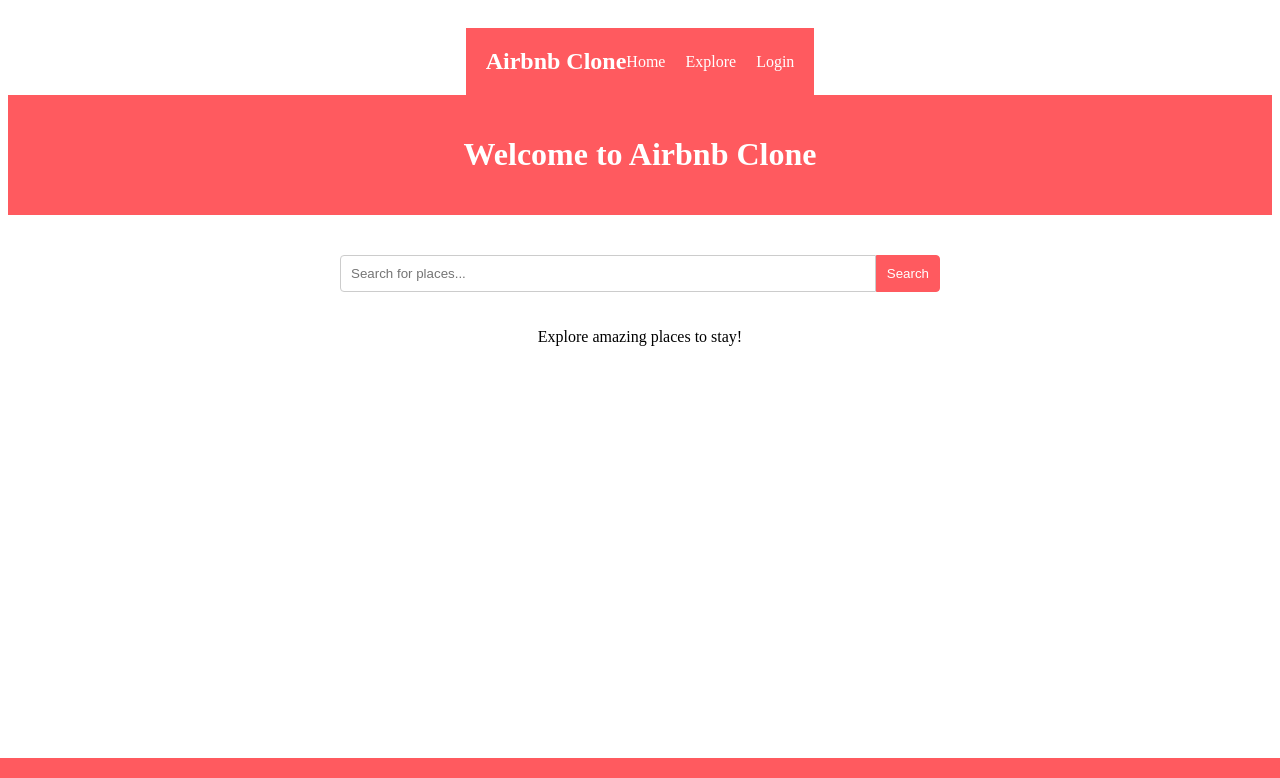
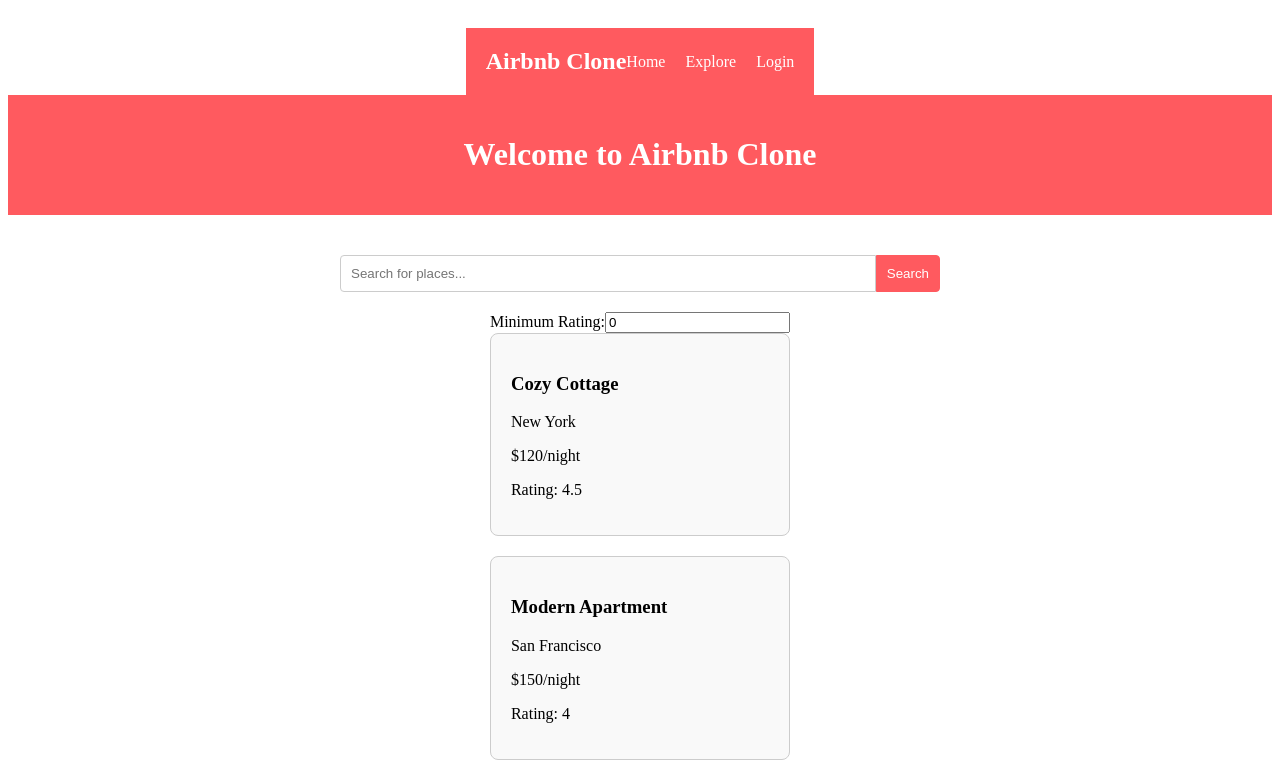
Before and after one commit to chanawh/airbnb-clone, a Next.js app: page / in a window 1280 px wide. Shown: the top 778 px of the page. Built offline with nearby package versions, Linux system fonts and the light colour scheme.

Commit message:
propertylist.js

```diff
--- /dev/null
+++ b/components/PropertyList.js
@@ -0,0 +1,55 @@
+import React, { useState } from 'react';
+import styled from 'styled-components';
+
+const PropertyList = () => {
+  const [minRating, setMinRating] = useState(0);
+
+  // Sample data for properties
+  const properties = [
+    { id: 1, name: 'Cozy Cottage', location: 'New York', price: '$120/night', rating: 4.5 },
+    { id: 2, name: 'Modern Apartment', location: 'San Francisco', price: '$150/night', rating: 4.0 },
+    { id: 3, name: 'Beach House', location: 'Miami', price: '$200/night', rating: 4.8 },
+  ];
+
+  const filteredProperties = properties.filter(property => property.rating >= minRating);
+
+  return (
+    <div>
+      <label>
+        Minimum Rating:
+        <input
+          type="number"
+          value={minRating}
+          onChange={(e) => setMinRating(e.target.value)}
+        />
+      </label>
+      <List>
+        {filteredProperties.map((property) => (
+          <PropertyCard key={property.id}>
+            <h3>{property.name}</h3>
+            <p>{property.location}</p>
+            <p>{property.price}</p>
+            <p>Rating: {property.rating}</p>
+          </PropertyCard>
+        ))}
+      </List>
+    </div>
+  );
+};
+
+const List = styled.div`
+  display: flex;
+  flex-direction: column;
+  gap: 20px;
+  width: 100%;
+  max-width: 600px;
+`;
+
+const PropertyCard = styled.div`
+  border: 1px solid #ccc;
+  padding: 20px;
+  border-radius: 8px;
+  background-color: #f9f9f9;
+`;
+
+export default PropertyList;
--- a/pages/index.js
+++ b/pages/index.js
@@ -3,6 +3,7 @@
 import Navbar from '../components/Navbar'; // Import Navbar
 import Footer from '../components/Footer'; // Import Footer
 import SearchBar from '../components/SearchBar'; // Import SearchBar
+import PropertyList from '../components/PropertyList'; // Import PropertyList
 
 const Home = () => {
   return (
@@ -13,6 +14,7 @@
       </Header>
       <Main>
         <SearchBar /> {/* Use SearchBar */}
+        <PropertyList /> {/* Use PropertyList */}
         <p>Explore amazing places to stay!</p>
       </Main>
       <Footer /> {/* Use Footer */}
```
Also changed, not shown: components/PropertyCard.js (added).
